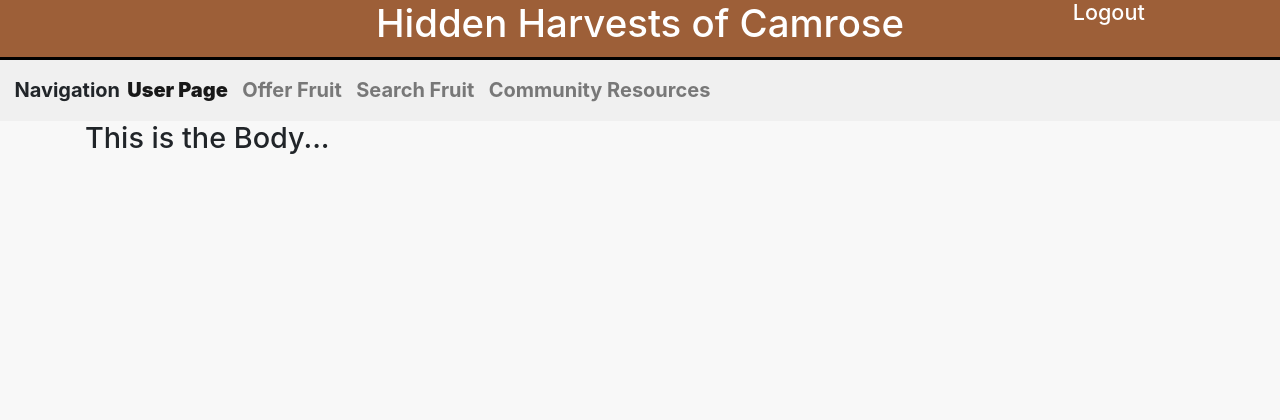
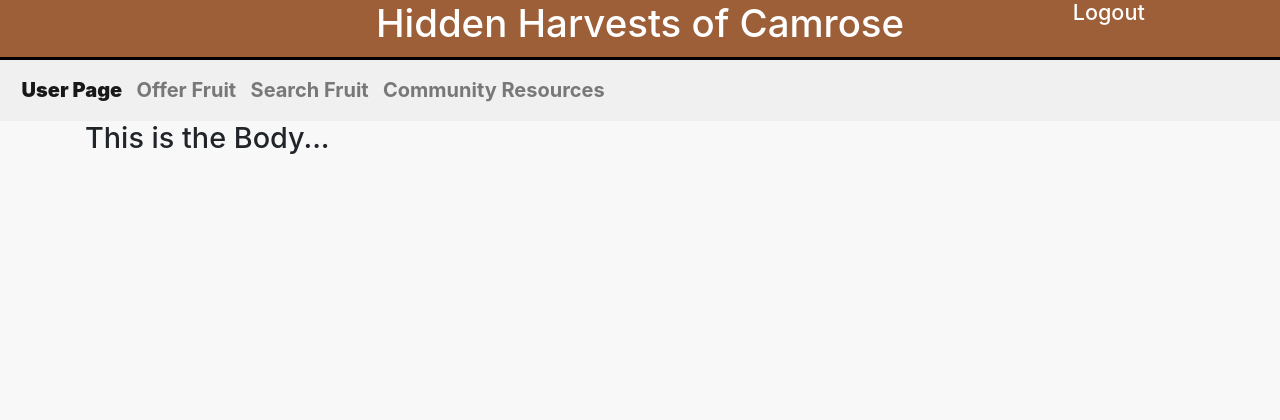
Before and after one commit to ChaseLarocque/CamroseFruitShare, a PHP site: page /userPage.php in a window 1280 px wide. Shown: the top 420 px of the page. Run offline with PHP 8.4, Linux system fonts and the light colour scheme.

Commit message:
Update userPage.php
Deleted the Navigation text on the navigation bar as it looked like a bhutton and unnecessary

```diff
--- a/userPage.php
+++ b/userPage.php
@@ -39,7 +39,6 @@ and current offerings for that fruit.
       </div>
 
       <nav class="navbar navbar-expand-sm navbar-light navSet font-weight-bolder">
-        <a>Navigation</a>
         <ul class="navbar-nav">
           <li class="nav-item active">
             <a class="nav-link onPage disabled" href="userPage.php">User Page</a>
```
